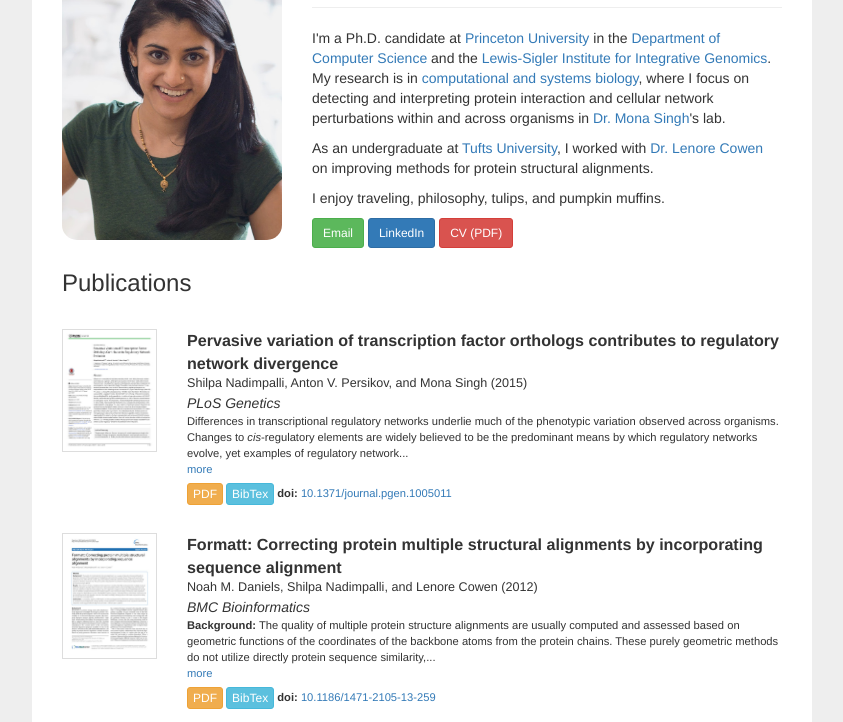
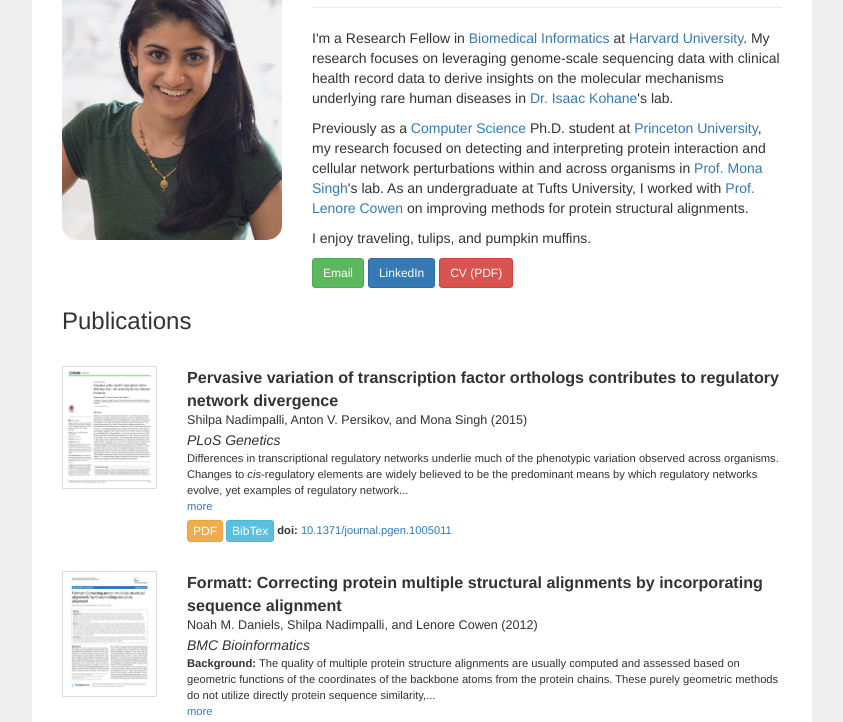
Before and after one commit to snadim02/oldwebsite2018, a plain HTML site: page index.html in a window 1280 px wide. Shown: the part 63-785 px from the top of the page, without its empty margins (218-1061 px from the left). Drawn offline with nearby package versions, Linux system fonts and the light colour scheme.

Commit message:
postdoc update

```diff
--- a/index.html
+++ b/index.html
@@ -56,10 +56,10 @@
       <div class="col-lg-8 col-md-8 col-sm-8 col-xs-12">
         <h1>Shilpa Nadimpalli Kobren</h1>
         <hr style="padding-top:0;margin-top:0;">
-        <p>I'm a Ph.D. candidate at <a target="_blank" href="http://www.princeton.edu/">Princeton University</a> in the <a target="_blank" href="http://www.cs.princeton.edu/">Department of Computer Science</a> and the <a href="http://www.princeton.edu/genomics/" target="_blank">Lewis-Sigler Institute for Integrative Genomics</a>. My research is in <a target="_blank" href="http://www.cs.princeton.edu/research/areas/compbio">computational and systems biology</a>, where I focus on detecting and interpreting protein interaction and cellular network perturbations within and across organisms in <a target="_blank" href="http://www.cs.princeton.edu/~mona/">Dr. Mona Singh</a>'s lab.</p>
-        <p>As an undergraduate at <a href="http://www.tufts.edu/" target="_blank">Tufts University</a>, I worked with <a href="http://www.cs.tufts.edu/~cowen/" target="_blank">Dr. Lenore Cowen</a> on improving methods for protein structural alignments.</p>
-        <p>I enjoy traveling, philosophy, tulips, and pumpkin muffins.</p>
-        <!-- Here's a link to my hilarious <a href="http://shilpanadimpalli.com/babysite/index.html">first website ever</a>, back by popular demand. -->
+        <p>I'm a Research Fellow in <a target="_blank" href="http://dbmi.hms.harvard.edu/">Biomedical Informatics</a> at <a target="_blank" href="https://www.harvard.edu/">Harvard University</a>. My research focuses on leveraging genome-scale sequencing data with clinical health record data to derive insights on the molecular mechanisms underlying rare human diseases in <a target="_blank" href="http://dbmi.hms.harvard.edu/zak">Dr. Isaac Kohane</a>'s lab.</p>
+        <p>Previously as a <a target="_blank" href="http://www.cs.princeton.edu/">Computer Science</a> Ph.D. student at <a target="_blank" href="http://www.princeton.edu/">Princeton University</a>, my research focused on detecting and interpreting protein interaction and cellular network perturbations within and across organisms in <a target="_blank" href="http://www.cs.princeton.edu/~mona/">Prof. Mona Singh</a>'s lab. As an undergraduate at Tufts University, I worked with <a href="http://www.cs.tufts.edu/~cowen/" target="_blank">Prof. Lenore Cowen</a> on improving methods for protein structural alignments.</p>
+        <p>I enjoy traveling, tulips, and pumpkin muffins.</p>
+        <!-- Here's a link to my hilarious <a href="http://shilpakobren.com/babysite/index.html">first website ever</a>, back by popular demand. -->
 
         <a type="button" class="btn btn-success btn-sm" target="_blank" href="mailto:snadimpa@princeton.edu">Email</a>
         <a type="button" class="btn btn-primary btn-sm" target="_blank" href="http://www.linkedin.com/in/shilpakobren">LinkedIn</a>
@@ -188,7 +188,7 @@
         <div style="clear:both;"></div>
 
       <hr>
-      <p class="abstract" style="padding:5px 0 5px 0;">Last updated: 17-Apr-2017 | Created with <a href="http://getbootstrap.com/" target="_blank">Bootstrap</a></p>
+      <p class="abstract" style="padding:5px 0 5px 0;">Last updated: 1-Aug-2018</p>
 
       </div>
       <div class="col-md-2 hidden-xs"></div>
```
Also changed, not shown: 1 other file.
